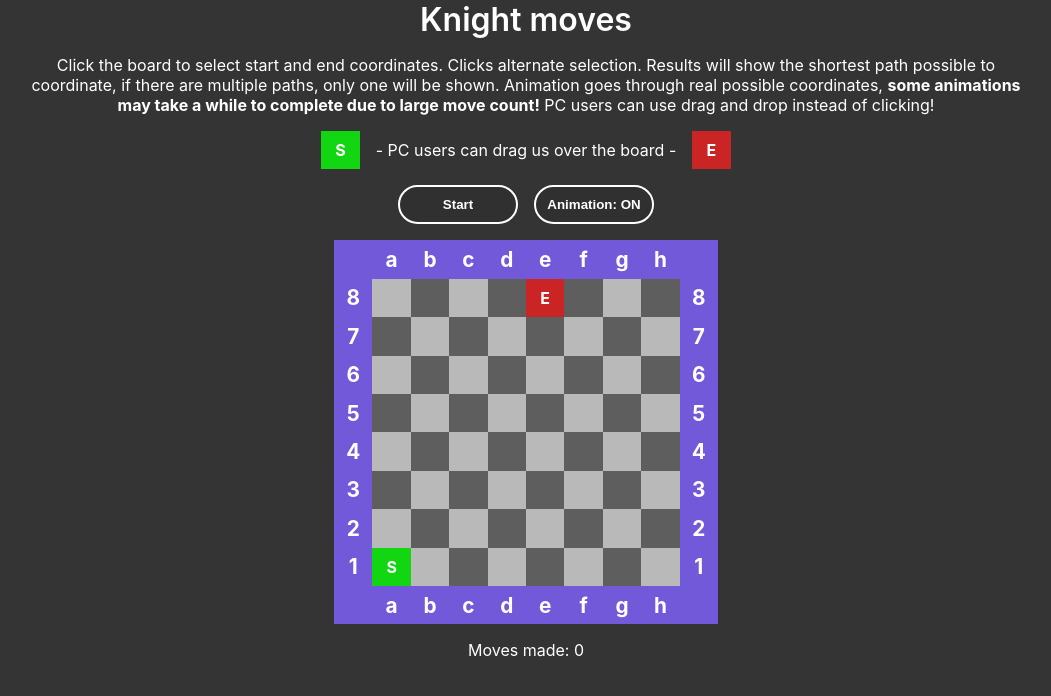
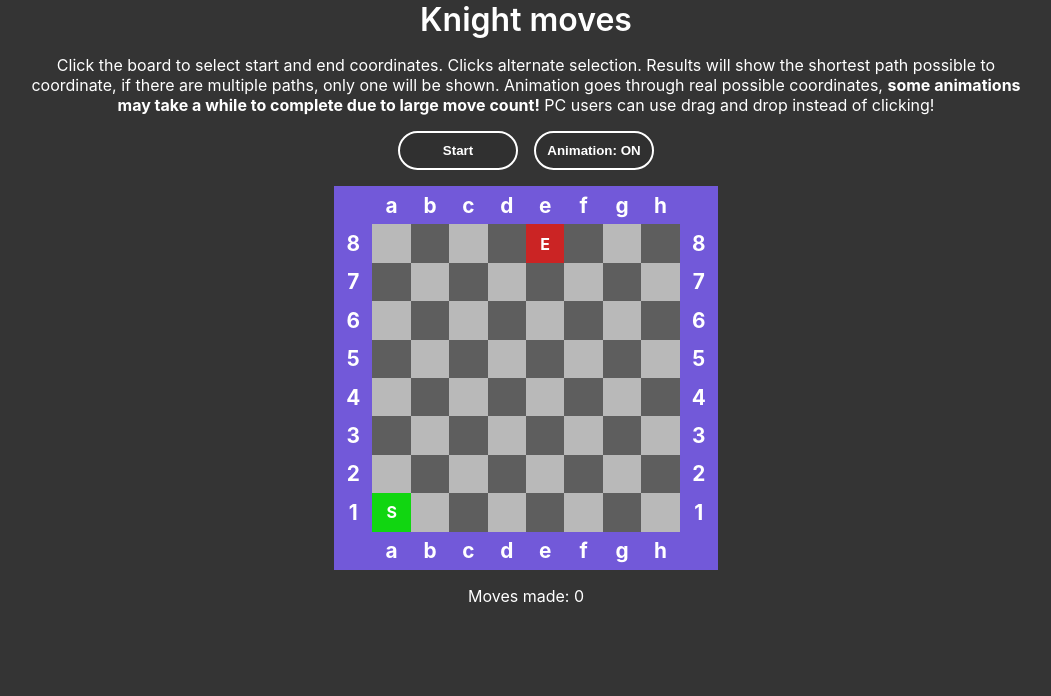
Before and after one commit to mikeski-aa/knight-moves-react, a React (Vite) app: page / in a window 1280 px wide. Shown: the top 696 px of the page, without its empty margins (114-1165 px from the left). Built offline with nearby package versions, Linux system fonts and the light colour scheme.

Commit message:
Small change

```diff
--- a/src/App.jsx
+++ b/src/App.jsx
@@ -132,7 +132,7 @@ function App() {
         </b>{" "}
         PC users can use drag and drop instead of clicking!
       </div>
-      <div className="draggables">
+      {/* <div className="draggables">
         <div
           className="dragBox start"
           draggable
@@ -150,7 +150,7 @@ function App() {
         >
           E
         </div>
-      </div>
+      </div> */}
 
       <div className="smallBtnDiv">
         <button className="startBtn" onClick={() => handleGameStart()}>
```
